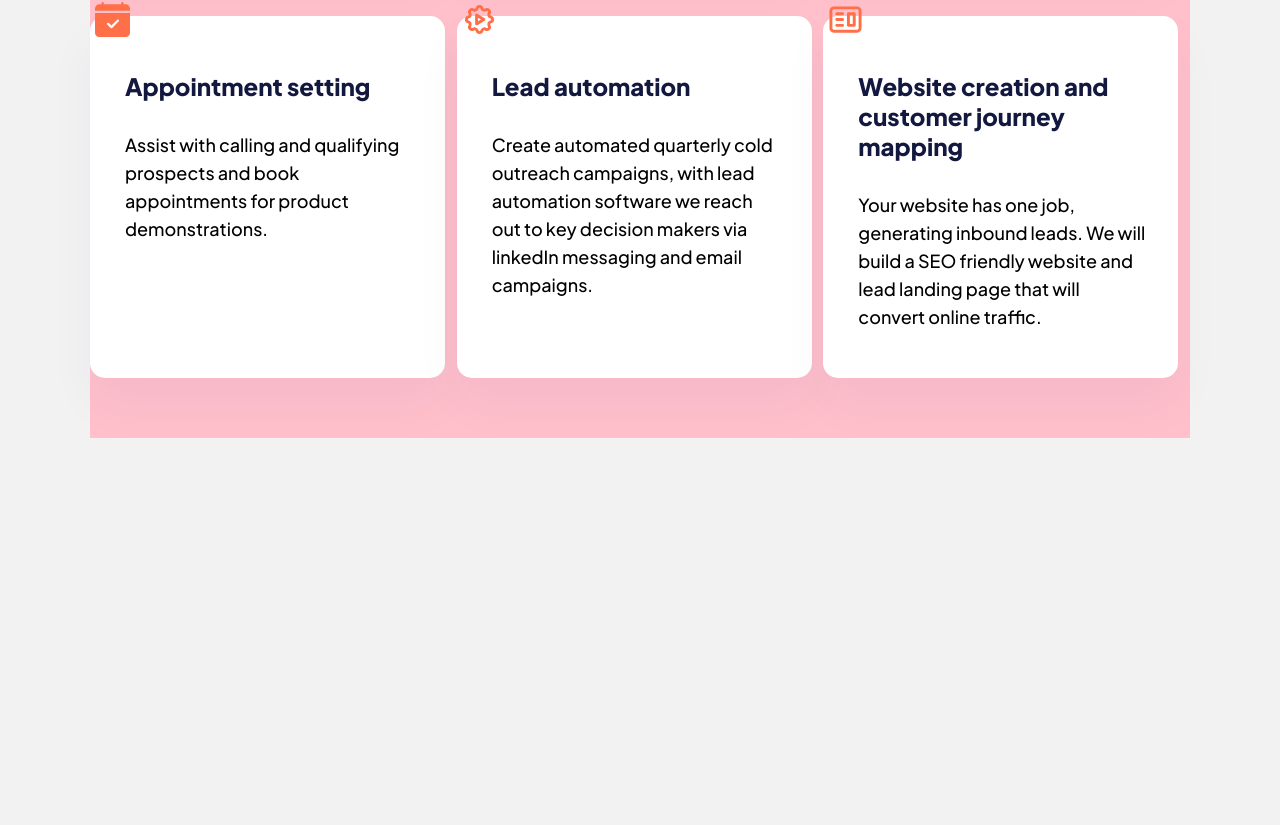
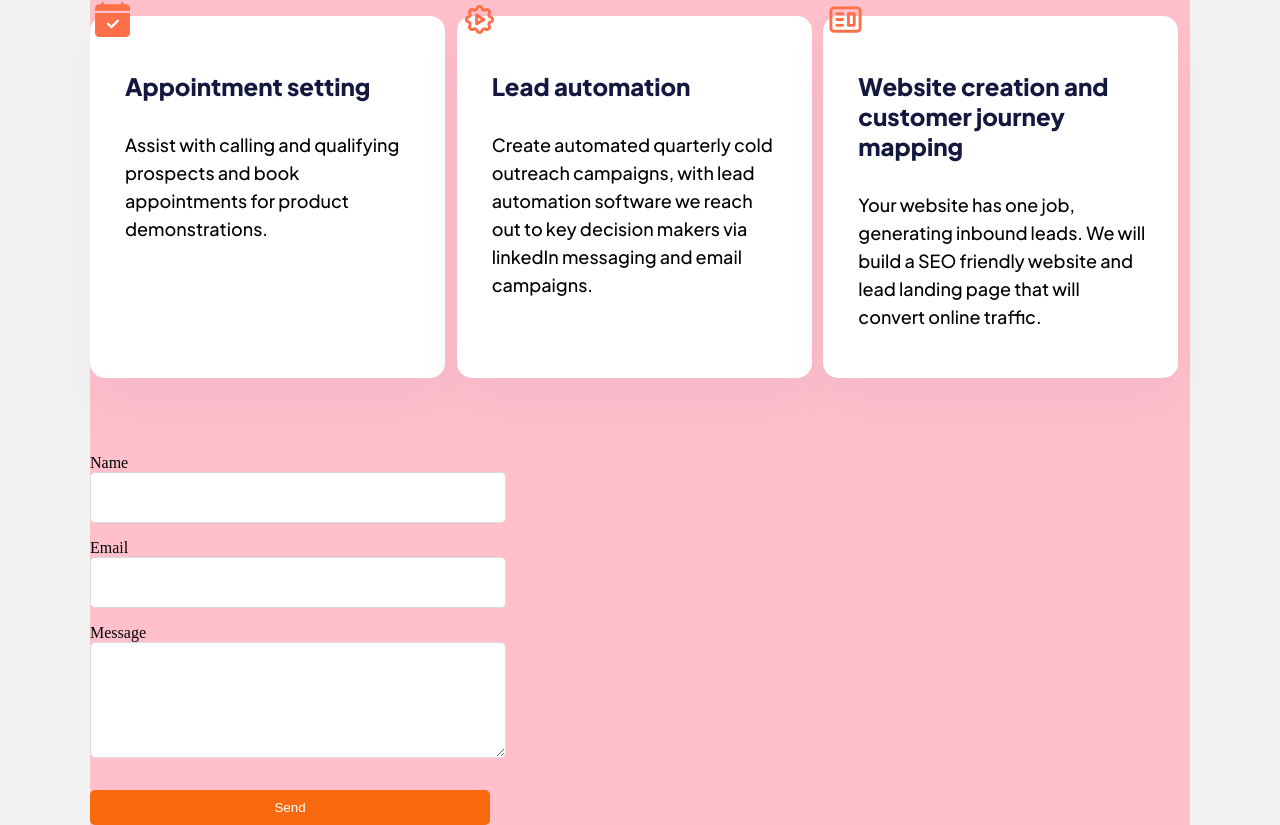
Before and after one commit to shaunvan119/slv-sales-landing-page, a React (Create React App) app: page / in a window 1280 px wide. Shown: the part 1126-1951 px from the top of the page. Before the commit the page ends 1564 px from the top, so only its background shows below. Built offline with nearby package versions, Linux system fonts and the light colour scheme.

Commit message:
contact component

```diff
--- a/package.json
+++ b/package.json
@@ -3,9 +3,11 @@
   "version": "0.1.0",
   "private": true,
   "dependencies": {
+    "@emailjs/browser": "^3.6.2",
     "@testing-library/jest-dom": "^5.16.4",
     "@testing-library/react": "^13.3.0",
     "@testing-library/user-event": "^13.5.0",
+    "i": "^0.3.7",
     "react": "^18.1.0",
     "react-dom": "^18.1.0",
     "react-icons": "^4.4.0",
--- a/src/App.js
+++ b/src/App.js
@@ -2,6 +2,7 @@
 import Header from "./components/Header";
 import TopSection from "./components/TopSection";
 import MainContent from "./components/MainContent";
+import Contact from "./components/Contact";
 
 function App() {
   return (
@@ -9,6 +10,7 @@
       <Header/>
       <TopSection/>
       <MainContent/>
+      <Contact/>
     </div>
   );
 }
--- /dev/null
+++ b/src/components/Contact.js
@@ -0,0 +1,57 @@
+import React, { useState, useRef } from "react";
+import emailjs from "@emailjs/browser";
+
+
+// npm i @emailjs/browser
+
+const Result = () => {
+  return (
+    <p>Your message has been sent</p>
+  );
+};
+
+const Contact = () => {
+  const [result, showResult] = useState(false)
+
+
+  const form = useRef();
+  const sendEmail = (e) => {
+    e.preventDefault();
+
+    emailjs
+      .sendForm(
+        "service_k4aiwmr",
+        "template_rer8is9",
+        form.current,
+        "Fh0Y9YM-DloiKhGif"
+      )
+      .then(
+        (result) => {
+          console.log(result.text);
+
+        },
+        (error) => {
+          console.log(error.text);
+        }
+      );
+      e.target.reset();
+      showResult(true)
+  };
+
+  return (
+     <div className="form-section">
+      <form ref={form} onSubmit={sendEmail}>
+        <label>Name</label>
+        <input type="text" name="user_name" />
+        <label>Email</label>
+        <input type="email" name="user_email" />
+        <label>Message</label>
+        <textarea name="message" />
+        <input type="submit" value="Send" />
+        <div> {result ? <Result/> : null}</div>
+      </form>
+   </div>
+  );
+};
+
+export default Contact;
--- a/src/index.css
+++ b/src/index.css
@@ -167,3 +167,49 @@
 
 
 }
+
+
+/* Form section*/
+
+.form-section {
+  width: 400px;
+}
+
+  form {
+    display: flex;
+    align-items: flex-start;
+    flex-direction: column;
+    width: 100%;
+    font-size: 16px;
+    }
+    input {
+      width: 100%;
+      height: 35px;
+      padding: 7px;
+      outline: none;
+      border-radius: 5px;
+      border: 1px solid rgb(220, 220, 220);
+
+    }
+    textarea {
+      max-width: 100%;
+      min-width: 100%;
+      width: 100%;
+      max-height: 100px;
+      min-height: 100px;
+      padding: 7px;
+      outline: none;
+      border-radius: 5px;
+      border: 1px solid rgb(220, 220, 220);
+
+    }
+    label {
+      margin-top: 1rem;
+    }
+    input[type="submit"] {
+      margin-top: 2rem;
+      cursor: pointer;
+      background: rgb(249, 105, 14);
+      color: white;
+      border: none;
+    }
```
Also changed, not shown: 1 other file (tests, documents, lock files or other folders).
